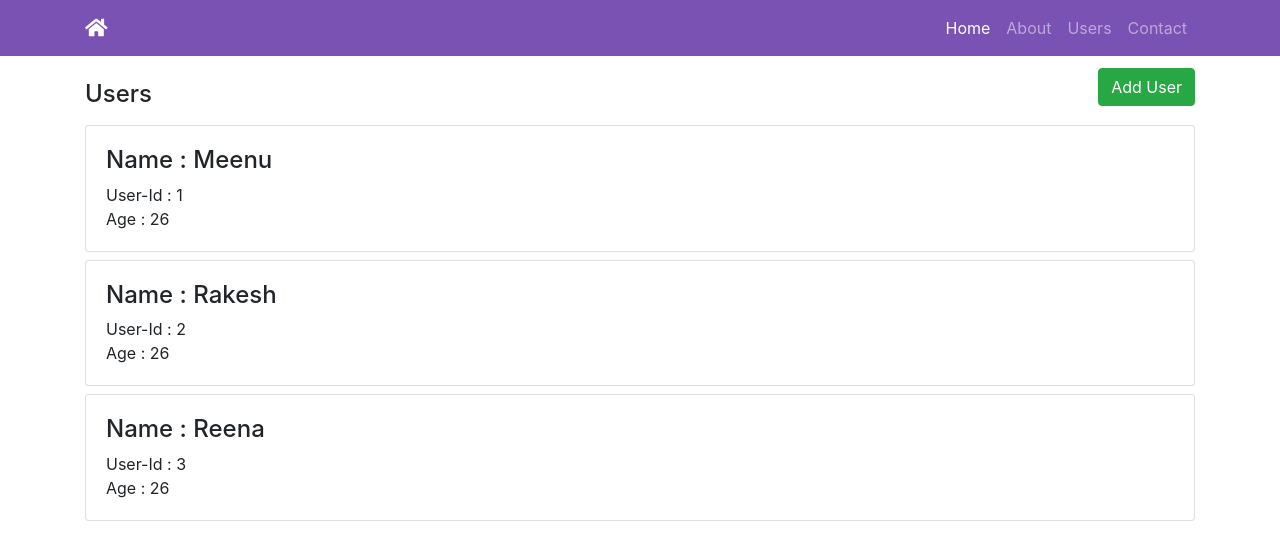
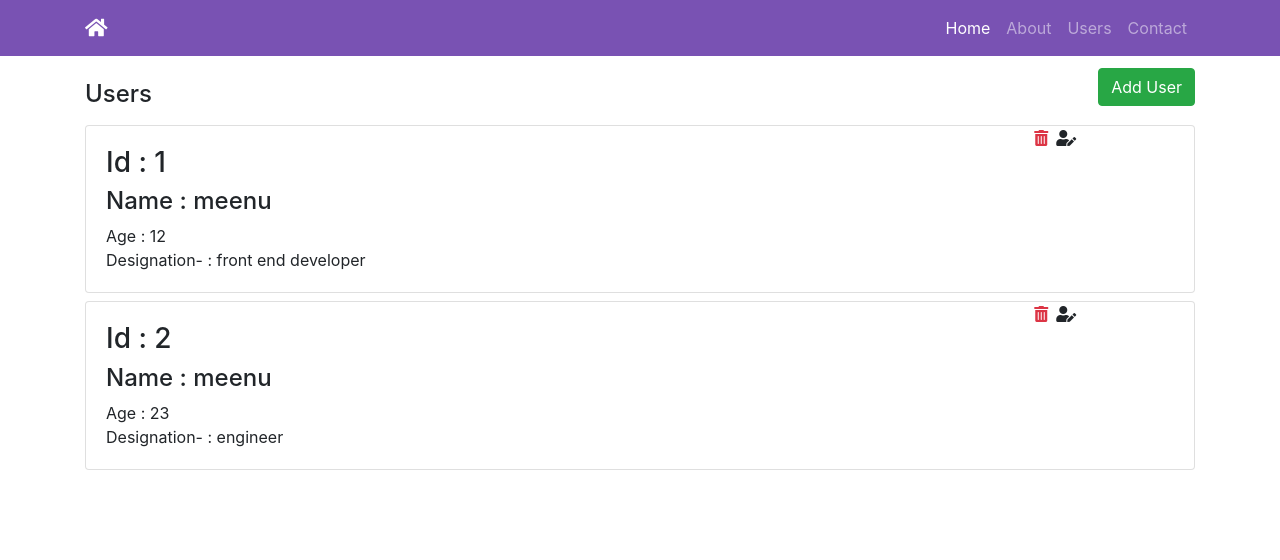
Before and after one commit to ranameenu/react-first, a React (Create React App) app: page /users in a window 1280 px wide. Shown: the top 560 px of the page. Built offline with nearby package versions, Linux system fonts and the light colour scheme; data requests are answered from the project's data file.

Commit message:
delete user

```diff
--- a/db.json
+++ b/db.json
@@ -1,22 +1,16 @@
 {
   "users": [
     {
-      "id": 1,
-      "name": "Meenu",
-      "age": 26,
-      "designation": "Front end developer"
+      "name": "meenu",
+      "age": "12",
+      "designation": "front end developer",
+      "id": 1
     },
     {
-      "id": 2,
-      "name": "Rakesh",
-      "age": 26,
-      "designation": "developer"
-    },
-    {
-      "id": 3,
-      "name": "Reena",
-      "age": 26,
-      "designation": "BD"
+      "name": "meenu",
+      "age": "23",
+      "designation": "engineer",
+      "id": 2
     }
   ]
 }
--- a/src/component/users/AddUser.js
+++ b/src/component/users/AddUser.js
@@ -1,4 +1,5 @@
 import React, { Component } from 'react';
+import Axios from 'axios';
 
 class AddUser extends Component {
   state = {
@@ -19,14 +20,23 @@ class AddUser extends Component {
     this.setState({ designation: e.target.value });
   };
 
-  /* onChange = (e) => {
-    this.setState({ [e.target.name]: e.target.value });
-  }; */
+  onSubmit = async (e) => {
+    e.preventDefault();
+    const user = {
+      name: this.state.name,
+      age: this.state.age,
+      designation: this.state.designation,
+    };
+
+    await Axios.post('http://localhost:5000/users', user);
+
+    this.props.history.push('/users');
+  };
 
   render() {
     return (
       <div>
-        <form className="w-50">
+        <form className="w-50 " onSubmit={this.onSubmit}>
           <div className="form-group">
             <label htmlFor="name">Name</label>
             <input
@@ -35,6 +45,7 @@ class AddUser extends Component {
               name="name"
               value={this.state.name}
               onChange={this.onChangeName}
+              required
             />
           </div>
           <div className="form-group">
@@ -45,6 +56,7 @@ class AddUser extends Component {
               name="age"
               value={this.state.age}
               onChange={this.onChangeAge}
+              required
             />
           </div>
           <div className="form-group">
@@ -55,6 +67,7 @@ class AddUser extends Component {
               name="designation"
               value={this.state.designation}
               onChange={this.onChangeDesignation}
+              required
             />
           </div>
           <input
--- a/src/component/users/Useritem.js
+++ b/src/component/users/Useritem.js
@@ -1,16 +1,38 @@
-import React from 'react';
+import React, { Component } from 'react';
 
-const Useritem = (props) => {
-  const { id, name, age } = props.value;
+class Useritem extends Component {
+  onClick = () => {
+    // alert('are you sure, you want to delete this user');
+    this.props.onDelete(this.props.value.id);
+  };
+
+  render() {
+    const { name, id, age, designation } = this.props.value;
+
     return (
       <div className="card mt-2">
+        <div className="row">
+          <div className="col-10">
             <div className="card-body">
+              <h3>Id : {id}</h3>
               <h4>Name : {name}</h4>
-        <div>User-Id : {id}</div>
               <div>Age : {age}</div>
+              <div>Designation- : {designation}</div>
+            </div>
+          </div>
+          <div className="col 2">
+            <i
+              className="fas fa-trash-alt text-danger"
+              style={point}
+              onClick={this.onClick}
+            />
+            <i className="fas fa-user-edit ml-2" style={point} />
+          </div>
         </div>
       </div>
     );
-};
+  }
+}
+const point = { cursor: 'pointer' };
 
 export default Useritem;
--- a/src/component/users/Users.js
+++ b/src/component/users/Users.js
@@ -10,6 +10,16 @@ class Users extends Component {
     const res = await axios.get('http://localhost:5000/users');
     this.setState({ users: res.data });
   }
+  onDelete = (id) => {
+    // delete from database
+    axios.delete(`http://localhost:5000/users/${id}`);
+
+    // delete from dom
+    let copyUsers = this.state.users;
+    copyUsers = copyUsers.filter((value) => value.id !== id);
+    this.setState({ users: copyUsers });
+  };
+
   render() {
     return (
       <div>
@@ -25,7 +35,7 @@ class Users extends Component {
         </div>
         {this.state.users !== null ? (
           this.state.users.map((value, index) => (
-            <Useritem key={value.id} value={value} />
+            <Useritem key={value.id} value={value} onDelete={this.onDelete} />
           ))
         ) : (
           <h2>No users found</h2>
```
Also changed, not shown: src/logo.svg (added). Lines whose indentation alone changed are shown as unchanged.
